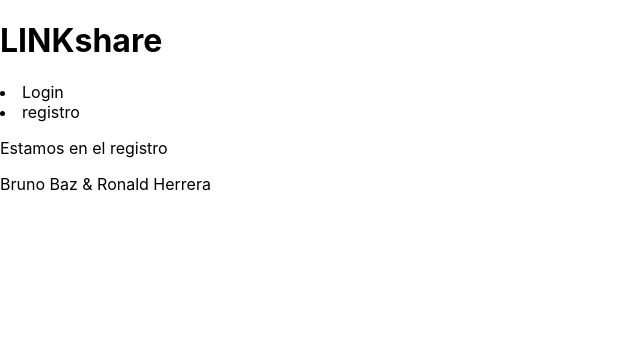
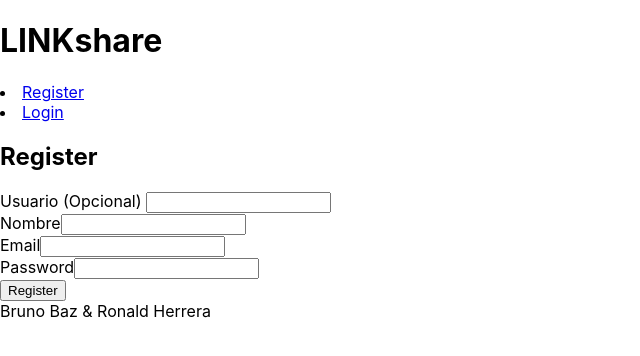
Before and after one commit to BrunoBaz/linkshare, a React (Create React App) app: page /register in a window 1280 px wide. Shown: the top 356 px of the page, without its empty margins (0-640 px from the left). Built offline with nearby package versions, Linux system fonts and the light colour scheme.

Commit message:
RegisterPage en funcionamiento

```diff
--- a/src/App.js
+++ b/src/App.js
@@ -2,9 +2,10 @@ import { Route, Routes } from "react-router-dom";
 import "./App.css";
 import { Footer } from "./components/Footer";
 import { Header } from "./components/Header";
-import { HomePage } from "./components/HomePage";
-import { Login } from "./components/Login";
-import { Register } from "./components/Register";
+import { HomePage } from "./pages/HomePage";
+import { LoginPage } from "./pages/LoginPage";
+import { RegisterPage } from "./pages/RegisterPage";
+import { NotFoundPage } from "./pages/NotFoundPage";
 
 function App() {
   return (
@@ -12,10 +13,11 @@ function App() {
       <Header />
       <Routes>
         <Route path="/" element={<HomePage />} />
-        <Route path="/register" element={<Register />} />
-        <Route path="/login" element={<Login />} />
+        <Route path="/register" element={<RegisterPage />} />
+        <Route path="/login" element={<LoginPage />} />
         <Route path="/user/:id" element={<p>Estamos en el perfil usuario</p>} />
         <Route path="/link/:id" element={<p>Estamos en el link con id ?</p>} />
+        <Route path="*" element={<NotFoundPage />} />
       </Routes>
       <Footer />
     </main>
--- a/src/components/Header.js
+++ b/src/components/Header.js
@@ -1,11 +1,10 @@
+import { Nav } from "./Nav";
+
 export const Header = () => {
   return (
     <header>
       <h1> LINKshare</h1>
-      <nav>
-        <li>Login</li>
-        <li>registro</li>
-      </nav>
+      <Nav />
     </header>
   );
 };
--- /dev/null
+++ b/src/components/Nav.js
@@ -0,0 +1,14 @@
+import { Link } from "react-router-dom";
+
+export const Nav = () => {
+  return (
+    <nav>
+      <li>
+        <Link to="/register">Register</Link>
+      </li>
+      <li>
+        <Link to="/login">Login</Link>
+      </li>
+    </nav>
+  );
+};
--- a/src/components/Register.js
+++ /dev/null
@@ -1,3 +0,0 @@
-export const Register = () => {
-  return <p>Estamos en el registro</p>;
-};
--- a/src/components/Login.js
+++ b/src/pages/LoginPage.js
@@ -1,3 +1,3 @@
-export const Login = () => {
+export const LoginPage = () => {
   return <p>Estamos en el login</p>;
 };
--- /dev/null
+++ b/src/pages/NotFoundPage.js
@@ -0,0 +1,9 @@
+import { Link } from "react-router-dom";
+
+export const NotFoundPage = () => {
+  return (
+    <section>
+      <h1>Not Found</h1>;<Link to="/">Volver a la pantalla de inicio</Link>
+    </section>
+  );
+};
--- /dev/null
+++ b/src/pages/RegisterPage.js
@@ -0,0 +1,74 @@
+import { useState } from "react";
+import { useNavigate } from "react-router-dom";
+import { registerUserService } from "../services/registerUserService";
+
+export const RegisterPage = () => {
+  const [userName, setUserName] = useState("");
+  const [name, setName] = useState("");
+  const [email, setEmail] = useState("");
+  const [password, setPassword] = useState("");
+  const [error, setError] = useState();
+  const navigate = useNavigate();
+  const handleForm = async (e) => {
+    e.preventDefault();
+    setError("");
+    const data = {
+      email,
+      password,
+      userName,
+      nombre: name,
+    };
+
+    try {
+      await registerUserService(data);
+      navigate("/login");
+    } catch (error) {
+      setError(error.message);
+    }
+  };
+
+  return (
+    <section>
+      <h1>Register</h1>
+      <form onSubmit={handleForm}>
+        <label htmlFor="userName">Usuario (Opcional) </label>
+        <input
+          type="text"
+          id="userName"
+          name="userName"
+          onChange={(e) => setUserName(e.target.value)}
+        />
+        <br />
+        <label htmlFor="name">Nombre</label>
+        <input
+          type="text"
+          id="name"
+          name="name"
+          required
+          onChange={(e) => setName(e.target.value)}
+        />
+        <br />
+        <label htmlFor="email">Email</label>
+        <input
+          type="email"
+          id="email"
+          name="email"
+          required
+          onChange={(e) => setEmail(e.target.value)}
+        />
+        <br />
+        <label htmlFor="password">Password</label>
+        <input
+          type="password"
+          id="password"
+          name="password"
+          required
+          onChange={(e) => setPassword(e.target.value)}
+        />
+        <br />
+        <button>Register</button>
+        {error ? <p>{error}</p> : null}
+      </form>
+    </section>
+  );
+};
--- /dev/null
+++ b/src/services/registerUserService.js
@@ -0,0 +1,13 @@
+export const registerUserService = async (data) => {
+  const response = await fetch(`${process.env.REACT_APP_BACKEND}user`, {
+    method: "POST",
+    headers: {
+      "Content-Type": "application/json",
+    },
+    body: JSON.stringify(data),
+  });
+  const json = await response.json();
+  if (!response.ok) {
+    throw new Error(json.message);
+  }
+};
```
Also changed, not shown: src/pages/HomePage.js (renamed from src/components/HomePage.js), 1 other file (tests, documents, lock files or other folders).
